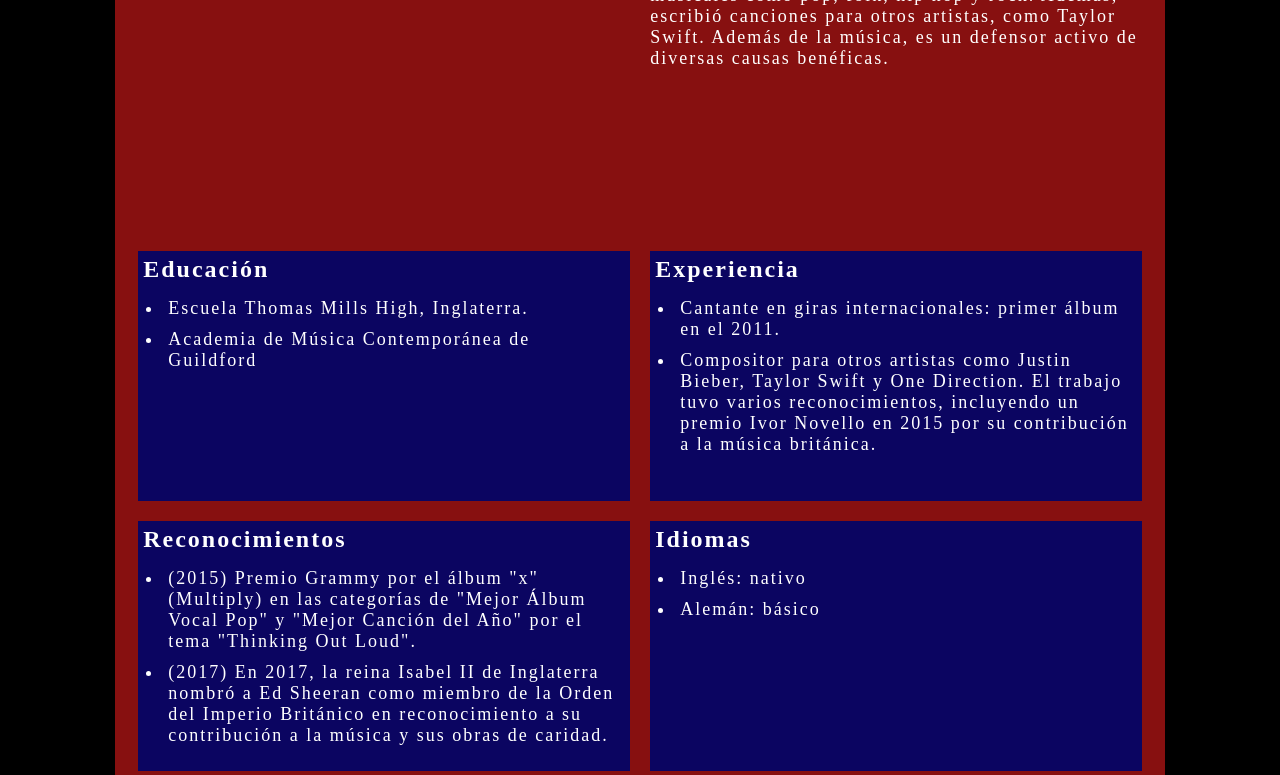
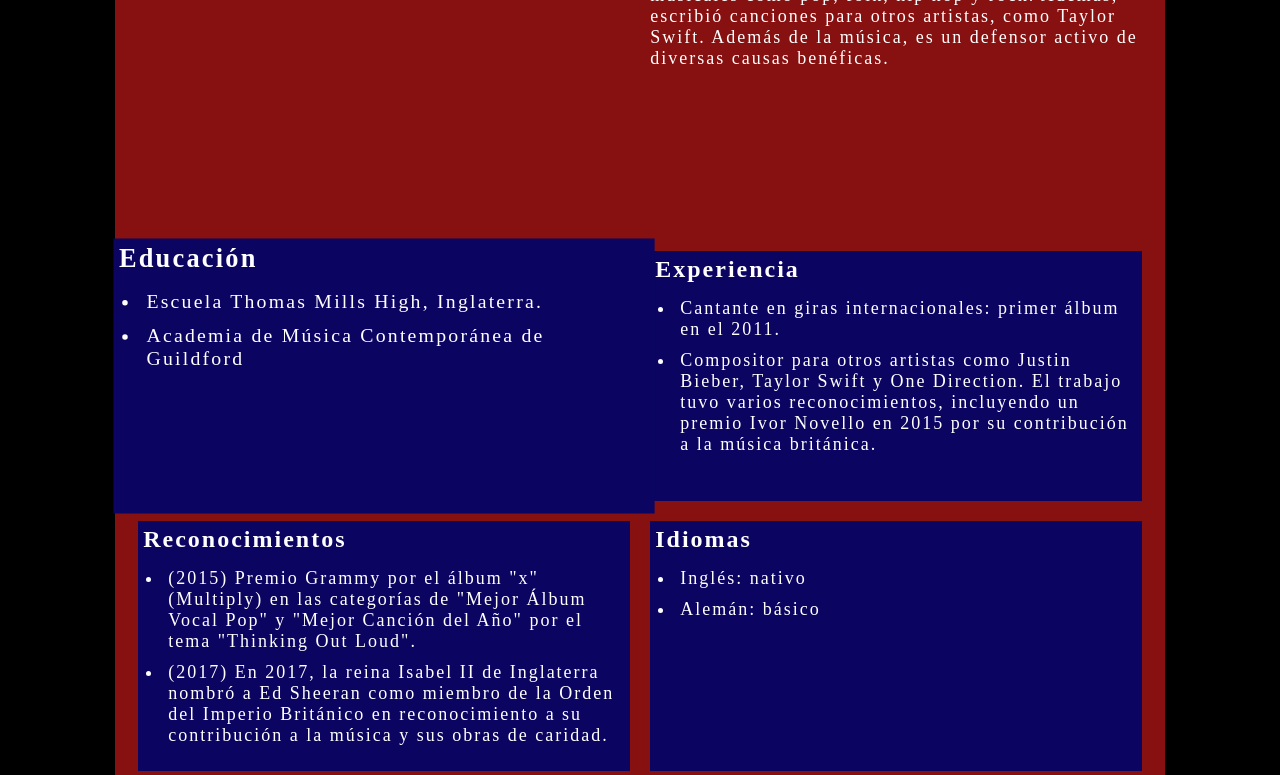
Before and after one commit to fernandalagiglia/ProyectoCV-EdSheeran-UP, a plain HTML site: page index.html in a window 1280 px wide. In both pictures the pointer is over the element 383 px from the left and 832 px from the top of the page. Shown: the part 457-1232 px from the top of the page. Drawn offline with Linux system fonts and the light colour scheme.

Commit message:
Update estilo.css

```diff
--- a/css/estilo.css
+++ b/css/estilo.css
@@ -108,6 +108,13 @@ header {
   margin-bottom: 10px;
   }
 
+/* Hover */
+.educacion, .experiencia, .reconocimientos, .idiomas {
+  transition: transform 0.2s ease-in-out;
+  }
+
+.educacion:hover, .experiencia:hover, .reconocimientos:hover, .idiomas:hover {
+  transform: scale(1.1) rotate(360deg); }
 
 
 
```
